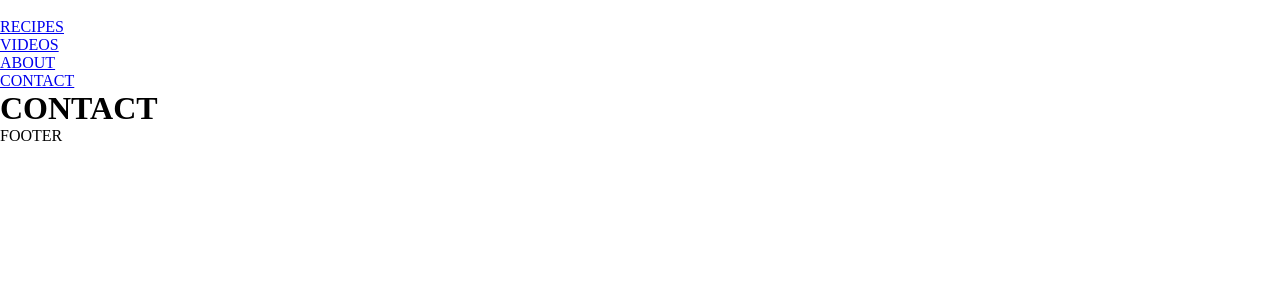
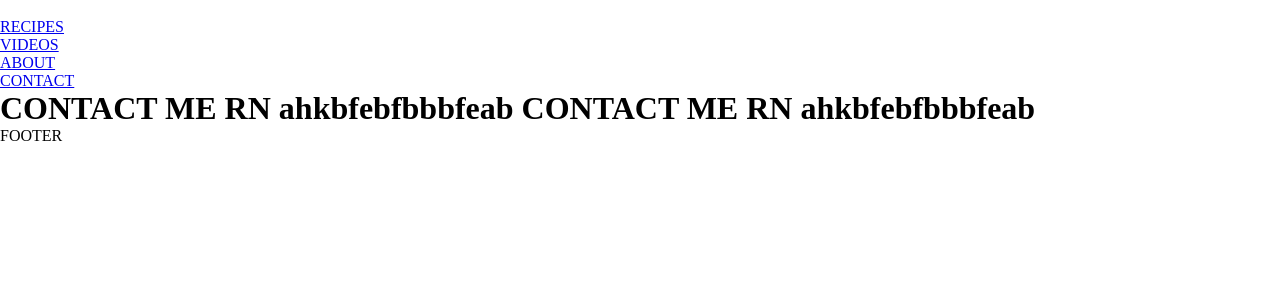
Before and after one commit to youngking509/nom-nom-frontend, a React (Create React App) app: page /contact in a window 1280 px wide. Shown: the top 300 px of the page. Built offline with nearby package versions, Linux system fonts and the light colour scheme.

Commit message:
branch ready

```diff
--- a/src/pages/Contact.js
+++ b/src/pages/Contact.js
@@ -2,7 +2,10 @@
 
 function Contact() {
     return (
-        <h1>CONTACT</h1>
+        <h1>CONTACT ME RN ahkbfebfbbbfeab
+            CONTACT ME RN ahkbfebfbbbfeab
+        </h1>
+
     );
 }
 
```
